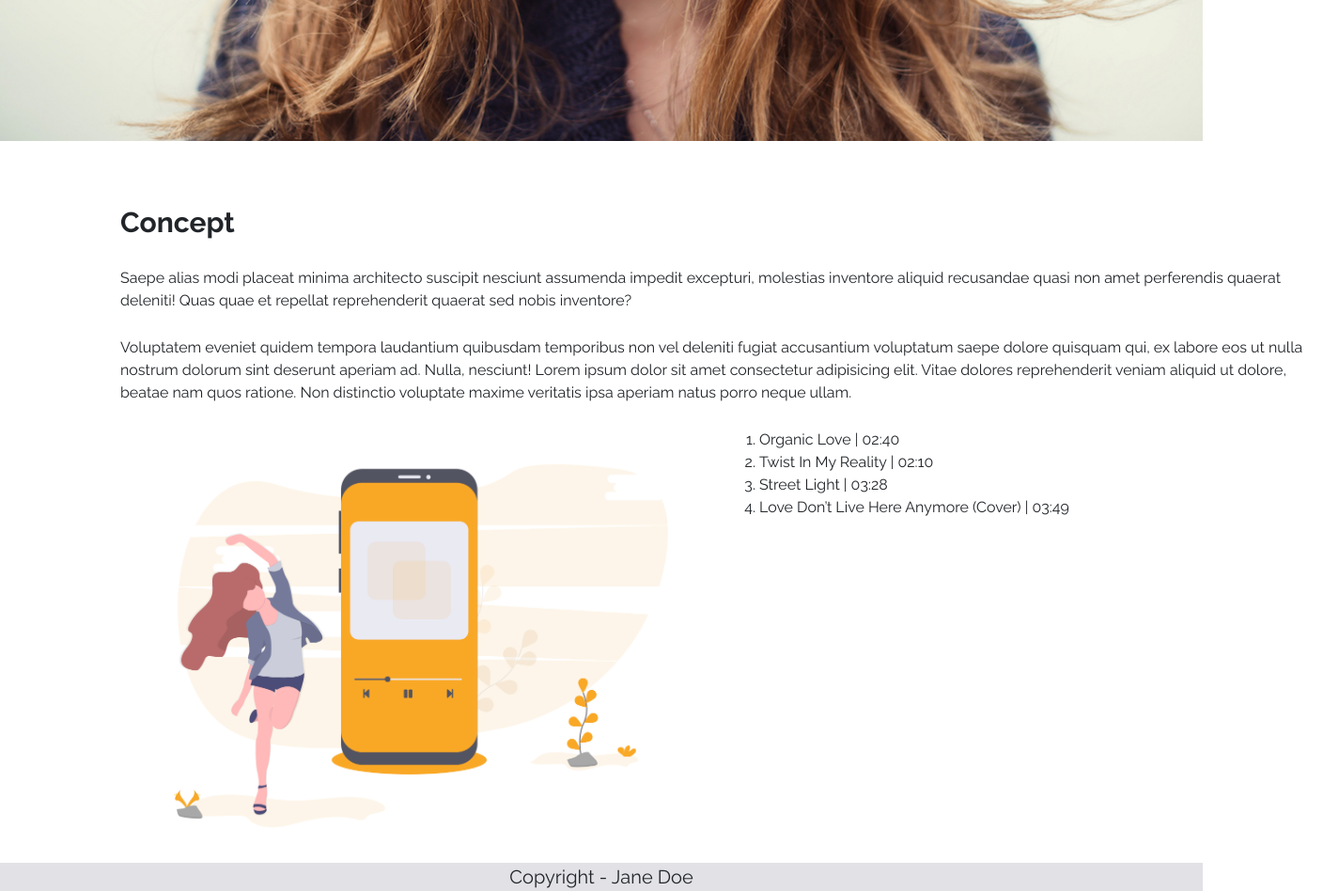
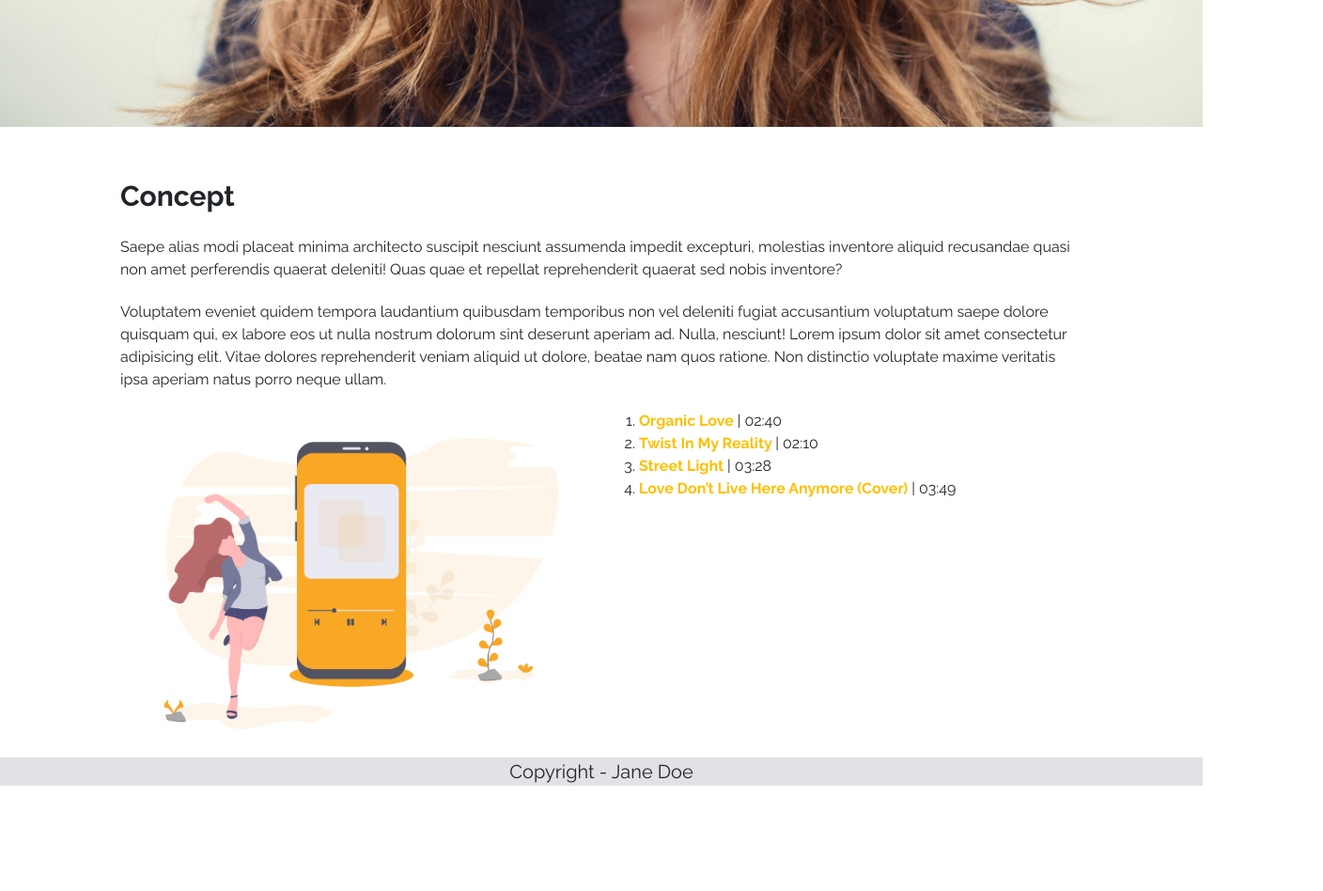
Before and after one commit to willcrdo/janedoe, a plain HTML site: page index.html in a window 1280 px wide. Shown: the part 820-1768 px from the top of the page at 94% size, 1408 px wide, since content can reach past the window. After the commit the page ends 1656 px from the top, so only its background shows below. Drawn offline with nearby package versions, Linux system fonts and the light colour scheme.

Commit message:
Ajustado home

```diff
--- a/css/style.css
+++ b/css/style.css
@@ -51,8 +51,9 @@ ol li {
 
 .banner-section img{
     width: 100%;
+    height: 100%;
     margin: 0;
-    padding: 9% 0 0 0;
+    padding: 100px 0 0 0;
     object-fit: cover;
 }
 
@@ -69,7 +70,7 @@ section{
     align-items: flex-start;
     flex-direction: column;
     width: 100%;
-    margin: 0 10% 0 10%;
+    padding: 0 10% 0 10%;
 }
 
 .concept {
@@ -83,12 +84,17 @@ section{
 }
 
 .titulo-concept {
+    display: flex;
+    flex-wrap: wrap;
     font-weight: bold;
     font-size: 30px;
     margin: 5% 0 2% 0;
-    width: 100%;
 }
 
+.amarelo {
+    font-weight: bold;
+    color: rgb(255, 191, 0);
+}
 .espaco {
     margin: 0 20% 2% 0;
     width: 100%;
--- a/index.html
+++ b/index.html
@@ -43,10 +43,10 @@
                 <img src="img/ilustra.png" alt="Imagem de mulher dançando próximo a um celular tocando musica" class="mulher-dancando">
                 <div class="hits">
                     <ol>
-                        <li>Organic Love | 02:40</li>
-                        <li>Twist In My Reality | 02:10</li>
-                        <li>Street Light | 03:28</li>
-                        <li>Love Don’t Live Here Anymore (Cover) | 03:49</li>
+                        <li><span class="amarelo">Organic Love </span>| 02:40</li>
+                        <li><span class="amarelo">Twist In My Reality </span>| 02:10</li>
+                        <li><span class="amarelo">Street Light </span>| 03:28</li>
+                        <li><span class="amarelo">Love Don’t Live Here Anymore (Cover) </span>| 03:49</li>
                     </ol>
                 </div>
 
```
